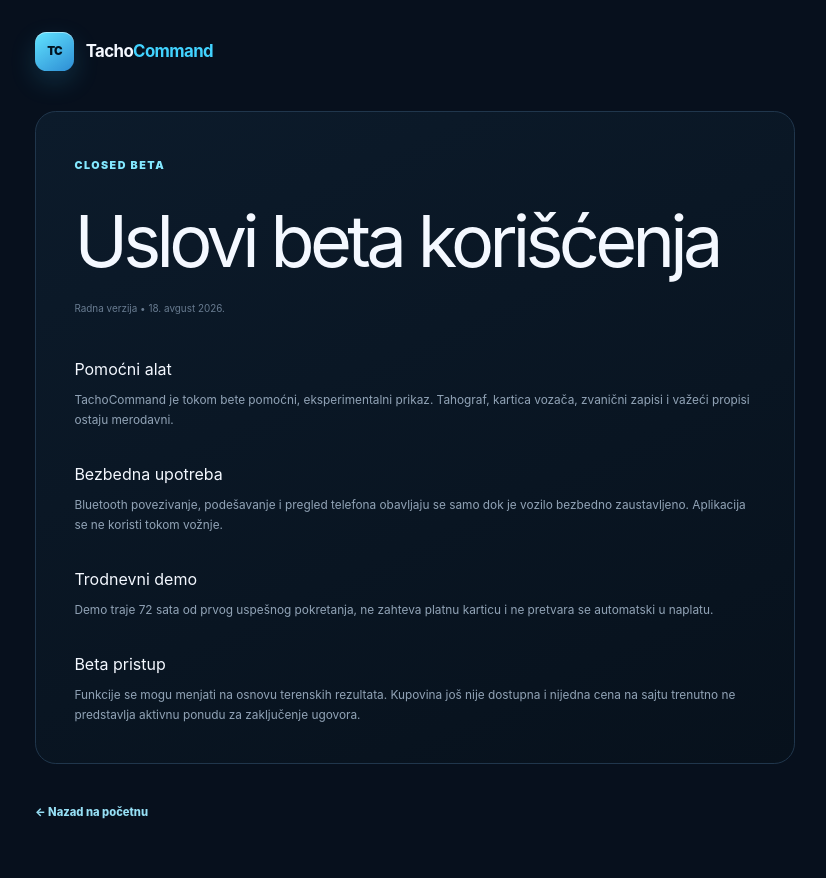
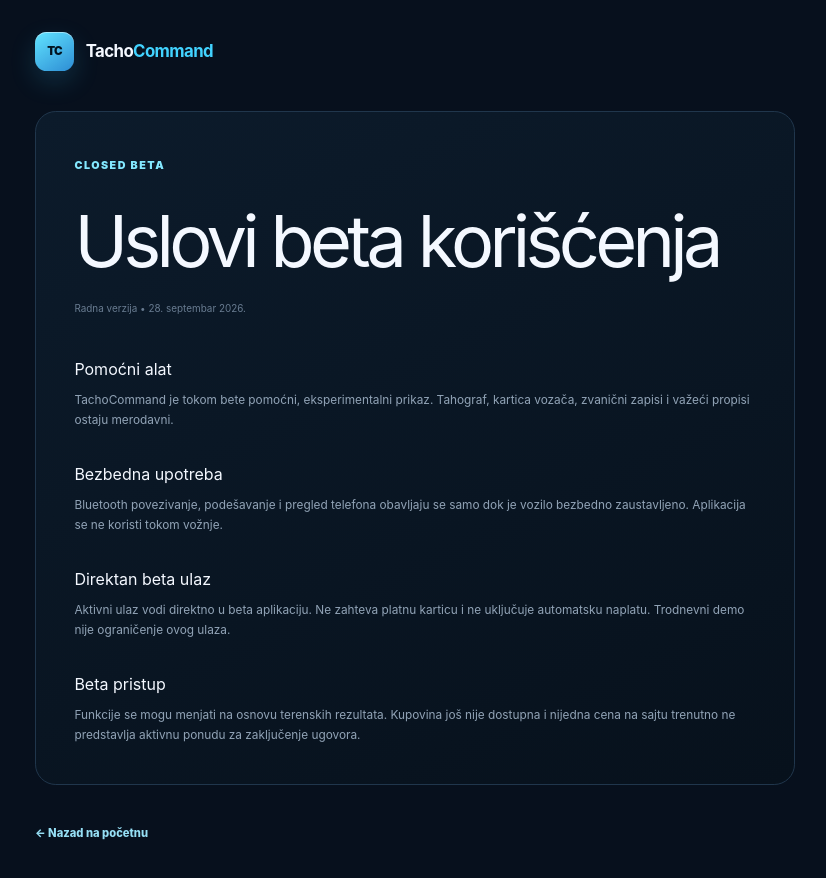
Before and after one commit to JakDoh/Tacho-Command, a Next.js app: page /terms in a window 1280 px wide. Shown: the top 878 px of the page, without its empty margins (225-1051 px from the left). Built offline with nearby package versions, Linux system fonts and the light colour scheme.

Commit message:
docs: align beta access copy and record review evidence

```diff
--- a/app/terms/page.tsx
+++ b/app/terms/page.tsx
@@ -9,13 +9,13 @@ export const metadata: Metadata = {
 
 export default function TermsPage() {
   return (
-    <LegalPage kicker="CLOSED BETA" title="Uslovi beta korišćenja" updated="Radna verzija • 18. avgust 2026.">
+    <LegalPage kicker="CLOSED BETA" title="Uslovi beta korišćenja" updated="Radna verzija • 28. septembar 2026.">
       <h2>Pomoćni alat</h2>
       <p>TachoCommand je tokom bete pomoćni, eksperimentalni prikaz. Tahograf, kartica vozača, zvanični zapisi i važeći propisi ostaju merodavni.</p>
       <h2>Bezbedna upotreba</h2>
       <p>Bluetooth povezivanje, podešavanje i pregled telefona obavljaju se samo dok je vozilo bezbedno zaustavljeno. Aplikacija se ne koristi tokom vožnje.</p>
-      <h2>Trodnevni demo</h2>
-      <p>Demo traje 72 sata od prvog uspešnog pokretanja, ne zahteva platnu karticu i ne pretvara se automatski u naplatu.</p>
+      <h2>Direktan beta ulaz</h2>
+      <p>Aktivni ulaz vodi direktno u beta aplikaciju. Ne zahteva platnu karticu i ne uključuje automatsku naplatu. Trodnevni demo nije ograničenje ovog ulaza.</p>
       <h2>Beta pristup</h2>
       <p>Funkcije se mogu menjati na osnovu terenskih rezultata. Kupovina još nije dostupna i nijedna cena na sajtu trenutno ne predstavlja aktivnu ponudu za zaključenje ugovora.</p>
     </LegalPage>
```
Also changed, not shown: 1 other file (tests, documents, lock files or other folders).
